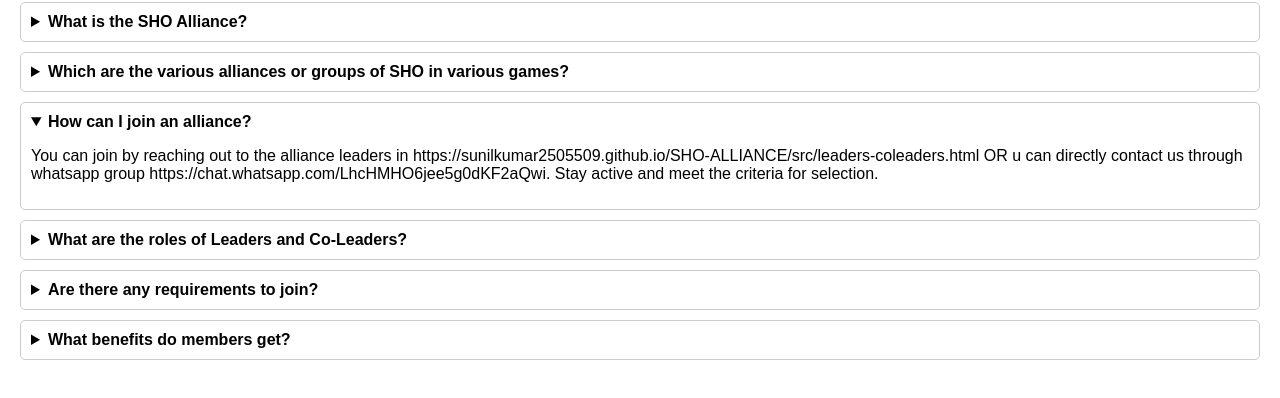
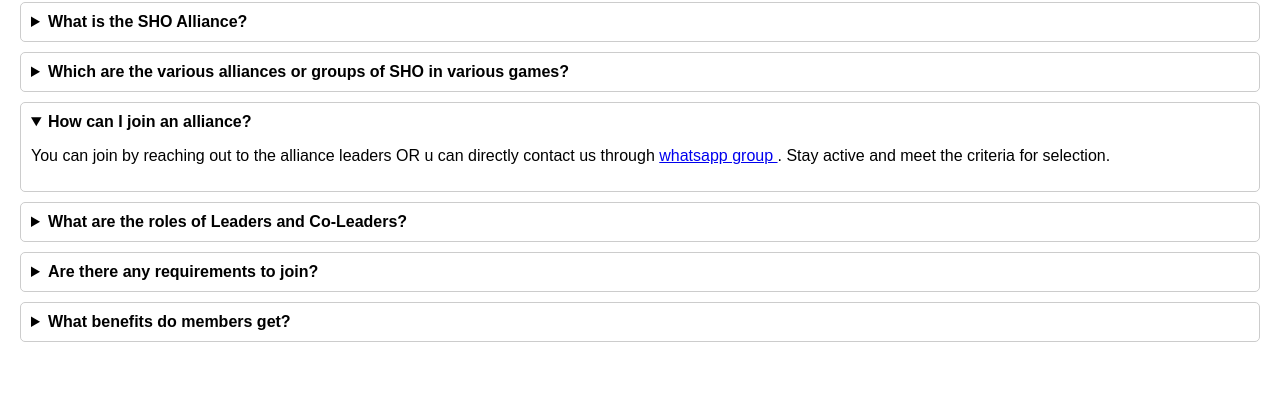
Before and after one commit to SHO-Alliance-Hw/SHO-ALLIANCE, a website: page Faq.html in a window 1280 px wide. Both pictures are taken after a click on the heading "How can I join an alliance?". Shown: the part 78-476 px from the top of the page. Drawn offline with Linux system fonts and the light colour scheme.

Commit message:
Update Faq.html

```diff
--- a/Faq.html
+++ b/Faq.html
@@ -51,7 +51,7 @@
 
   <details>
     <summary>How can I join an alliance?</summary>
-    <p>You can join by reaching out to the alliance leaders in https://sunilkumar2505509.github.io/SHO-ALLIANCE/src/leaders-coleaders.html OR u can directly contact us through whatsapp group https://chat.whatsapp.com/LhcHMHO6jee5g0dKF2aQwi. Stay active and meet the criteria for selection.</p>
+    <p>You can join by reaching out to the alliance leaders OR u can directly contact us through <a href="https://chat.whatsapp.com/LhcHMHO6jee5g0dKF2aQwi">whatsapp group </a>. Stay active and meet the criteria for selection.</p>
   </details>
 
   <details>
```
